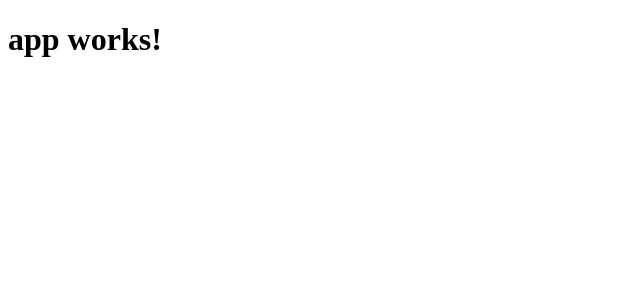
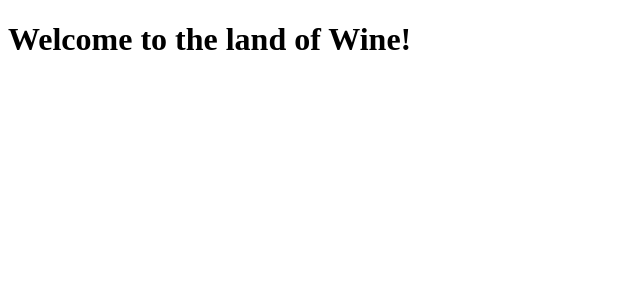
Before and after one commit to pepinho24/Wine-World, an Angular app: page / in a window 1280 px wide. Shown: the top 300 px of the page, without its empty margins (0-640 px from the left). Built offline with nearby package versions, Linux system fonts and the light colour scheme.

Commit message:
Update Title

```diff
--- a/src/app/app.component.ts
+++ b/src/app/app.component.ts
@@ -6,5 +6,5 @@ import { Component } from '@angular/core';
   styleUrls: ['./app.component.css']
 })
 export class AppComponent {
-  title = 'app works!';
+  title = 'Welcome to the land of Wine!';
 }
--- a/src/index.html
+++ b/src/index.html
@@ -2,13 +2,13 @@
 <html>
 <head>
   <meta charset="utf-8">
-  <title>WineWorld</title>
+  <title>Wine World</title>
   <base href="/">
 
   <meta name="viewport" content="width=device-width, initial-scale=1">
   <link rel="icon" type="image/x-icon" href="favicon.ico">
 </head>
 <body>
-  <app-root>Loading...</app-root>
+  <app-root>Loading application...</app-root>
 </body>
 </html>
```
